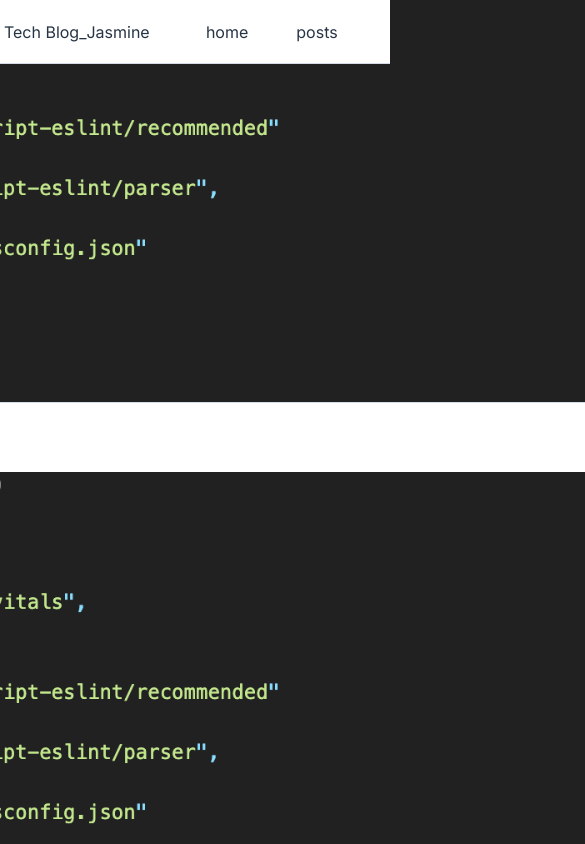
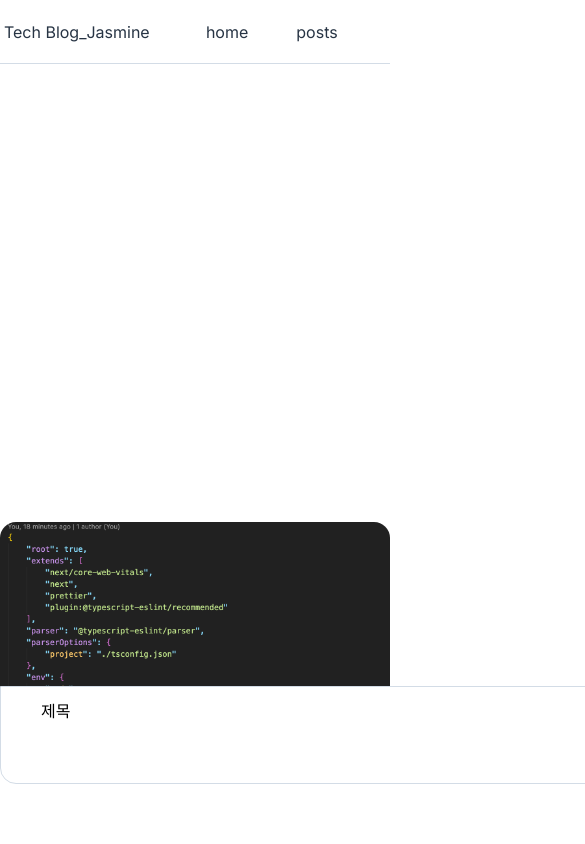
Before and after one commit to minsun0714/techblog_eng_ver, a Next.js app: page /posts in a window 390 px wide. Shown: the top 844 px of the page, 585 px wide, since content can reach past the window. Built offline with nearby package versions, Linux system fonts and the light colour scheme.

Commit message:
📱 브라우저  창 너비를 줄였을 때 카드 하단 설명 부분의 높이도 감소하도록 반응형 구현

```diff
--- a/src/components/Card.tsx
+++ b/src/components/Card.tsx
@@ -12,7 +12,7 @@ const Card = ({ isBig, imgUrl, title }: CardProps) => {
 		<div
 			className={
 				'relative flex flex-col justify-end' +
-				` ${isBig ? 'h-[180px]' : 'h-[220px]'} ${isBig ? 'min-w-[1002px]' : 'min-w-[382px]'} `
+				` ${isBig ? 'h-[400px]' : 'h-[220px]'} ${isBig ? 'w-screen' : 'w-[382px]'} ${isBig ? 'lg:w-[972px]' : 'lg:w-[382px]'} `
 			}
 		>
 			<Image
@@ -20,17 +20,16 @@ const Card = ({ isBig, imgUrl, title }: CardProps) => {
 				src={imgUrl}
 				alt={imgUrl.src.slice(imgUrl.src.lastIndexOf('/') + 1)}
 			/>
-			<div className="absolute rounded-b-2xl border border-gray-light bg-white ">
+			<div className="absolute rounded-b-2xl border border-gray-light bg-white">
 				<div
 					className={
-						'relative flex flex-col items-center justify-stretch pt-3' +
-						` ${isBig ? 'h-40' : 'h-24'} ${isBig ? 'w-[1000px]' : 'w-[380px]'} `
+						'relative flex h-24 flex-col items-center justify-stretch pt-3' +
+						` ${isBig && 'md:h-32'} ${isBig && 'lg:h-40'} ${isBig ? 'w-[970px]' : 'w-[380px]'} `
 					}
 				>
 					<label
 						className={
-							'absolute pl-10' +
-							` ${isBig ? 'min-w-[1002px]' : 'min-w-[382px]'} `
+							'absolute pl-10' + ` ${isBig ? 'w-[970px]' : 'w-[382px]'} `
 						}
 					>
 						{title.length <= 60 ? title : title.slice(0, 60) + '..'}
```
